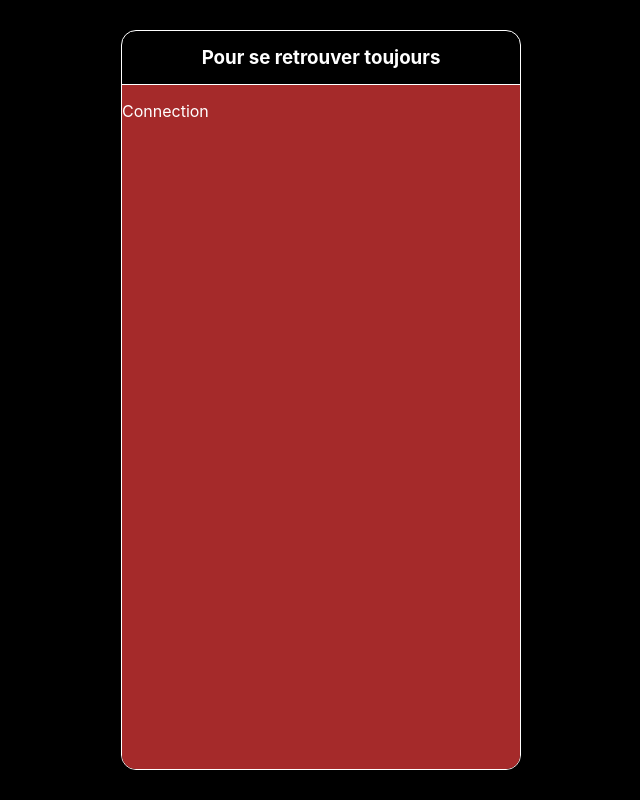
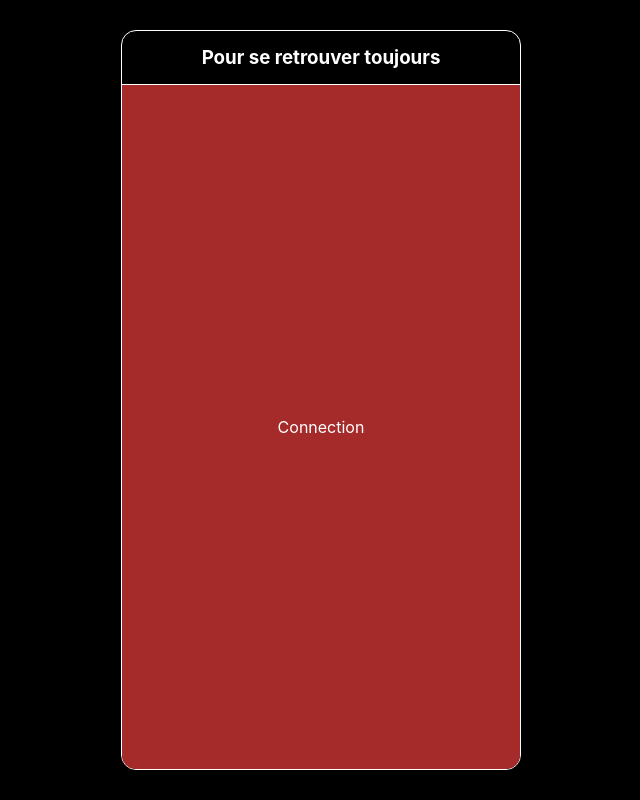
Before and after one commit to lucasbriandbr/lucasetlila.art, a Next.js app in the folder lucasetlila.art/: page / in a window 1280 px wide. Shown: the whole page, without its empty margins (319-959 px from the left). Built offline with nearby package versions, Linux system fonts and the light colour scheme.

Commit message:
Update Home.module.css

```diff
--- a/lucasetlila.art/styles/Home.module.css
+++ b/lucasetlila.art/styles/Home.module.css
@@ -37,6 +37,7 @@
 }
 
 .messagerieWidget {
+  display: flex;
   height: 100%;
   width: 100%;
   background-color: blue;
@@ -45,6 +46,7 @@
 }
 
 .connectWidget {
+  display: flex;
   height: 100%;
   width: 100%;
   background-color: brown;
```
